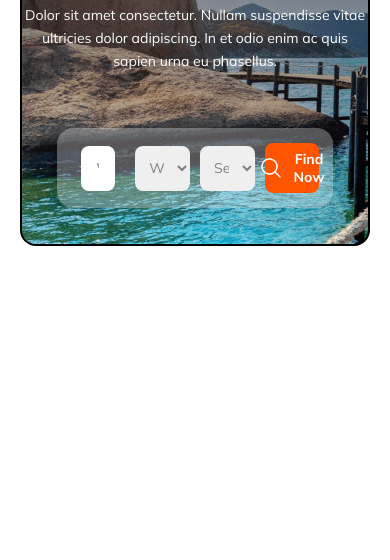
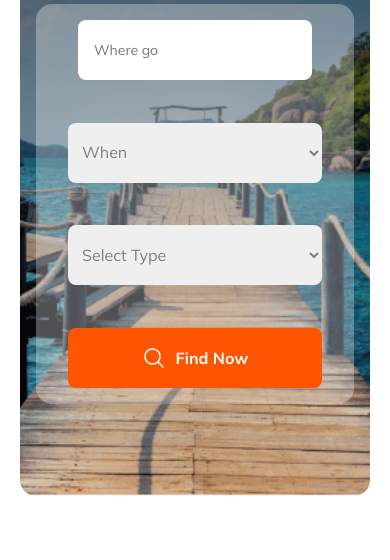
Before and after one commit to ShahedAhmedUtsho/ExploreTrek, a plain HTML site: page index.html in a window 390 px wide. Shown: the part 284-844 px from the top of the page. Drawn offline with Linux system fonts and the light colour scheme.

Commit message:
hero section Complete

```diff
--- a/style.css
+++ b/style.css
@@ -23,7 +23,6 @@ body{
 
 
 header{
-    border: 2px solid black;
     height: 145px;
     display: flex;
     justify-content: space-between;
@@ -96,15 +95,15 @@ header input{
 
 
 .hero{
-    border: 2px solid black;
     height: 500px;
     border-radius: 16px;
-    border-radius: 16px;
+
 
 background-image: url(./Images/Group\ 13\ \(1\)\ \(1\).png);
 
 }
 .hero-container{
+    border-radius: 16px;
     width: 100%;
     height: 100%;
     background: linear-gradient(180deg, rgba(19, 19, 24, 0.80) 0%, rgba(19, 19, 24, 0.00) 100%);
@@ -135,7 +134,7 @@ font-weight: 800;
 .hero-container form{
     padding: 16px;
     width: 70%;
-    height:90px ;
+    min-height:90px ;
     border-radius: 8px;
 background: rgba(255, 255, 255, 0.30);
 display: flex;
@@ -229,6 +228,8 @@ border: 2px solid black;
 
     .hero{
         height: 450px;
+        background-position: center;
+        background-size: cover;
 
     }
     .hero-container{
@@ -249,7 +250,7 @@ border: 2px solid black;
     .hero-container form{
         padding: 14px;
         width: 80%;
-        height:80px ;
+        min-height:80px ;
         gap: 10px;
     }
     .hero-container .capsul{
@@ -337,9 +338,8 @@ border: 2px solid black;
 transition: all 0.2s linear;
 
         padding-top: 30px;
-        border: 2px solid black;
         width: calc(100vw - 40px);
-        background-color: #ff55005b;
+        background-color: #e2e2e2e5;
         min-height: 400px;
         flex-direction: column;
         justify-content: flex-start;
@@ -415,6 +415,100 @@ transition: all 0.2s linear;
     }
 
 
+    .hero{
+
+        height: 700px;
+        background-position: center;
+        background-size: cover;
+
+    }
+    .hero-container{
+        width: 100%;
+
+        display: BLOCK;
+
+
+
+    }
+    .hero-container h1{
+
+    font-size: 7VW;
+    text-align: center;
+    padding-top: 40PX;
+    padding-bottom: 20px;
+
+    }
+    .hero-container p{
+      max-width: 70vw;
+      margin: 0 auto 30px;
+
+text-align: center;
+font-size: 14px;
+font-weight: 400;
+line-height:  150%
+    }
+    .hero-container form{
+        padding: 16px;
+        width: calc(100% - 32px);
+        margin: auto;
+        min-height:400px ;
+
+    display: flex;
+    flex-direction: column;
+    justify-content: space-between;
+    align-items: center;
+    border-radius: 16px;
+    }
+    .hero-container .capsul{
+        width: calc(100% - 32px);
+        height: 60px;
+        border: none;
+        border-radius: 8px;
+
+        color: rgba(19, 19, 24, 0.50);
+    font-size: 16px;
+    font-weight: 400;
+    padding: 0px 10px;
+
+
+
+    }
+    .hero-container form input[type=text]{
+        width: 100vw;
+
+
+
+
+    }
+    .hero input[type=text]{
+        border-radius: 18px;
+        width: calc(100% - 32px);
+
+    }
+    .hero-container button{
+        border-radius: 8px;
+    background: #FF5400;
+    color: #FFF;
+    text-align: center;
+    font-size: 16px;
+    font-weight: 700;
+    border: 2px solid black;
+    width: calc(100% - 32px);
+        border-radius: 10px;
+        display: inline-flex;
+        height: 60px;
+        border: none;
+        border-radius: 8px;
+        justify-content: center;
+        align-items: center;
+        gap: 10px;
+
+    }
+
+
+
+
+
 
 
 
```
